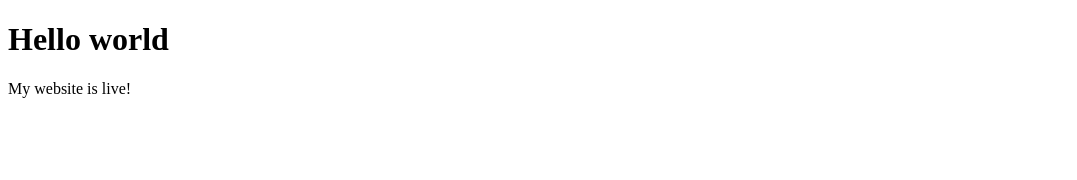
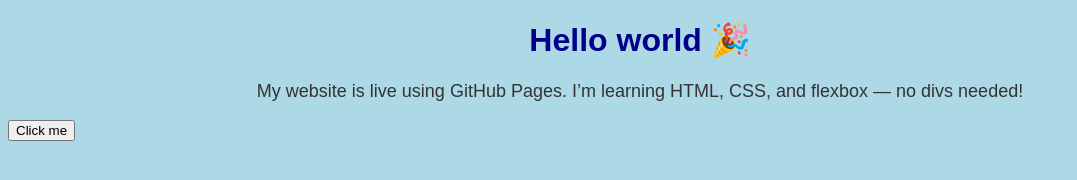
Before and after one commit to kirstywirsty/test, a plain HTML site: page index.html in a window 1280 px wide. Shown: the whole page, without its empty margins (0-1077 px from the left). Drawn offline with Linux system fonts and the light colour scheme.

Commit message:
something

```diff
--- a/index.html
+++ b/index.html
@@ -1,12 +1,28 @@
 <!DOCTYPE html>
-<html>
+<html lang="en">
 <head>
-  <title>My first site</title>
+  <meta charset="UTF-8">
+  <title>My First Website</title>
+  <link rel="stylesheet" href="style.css">
 </head>
 <body>
 
-<h1>Hello world</h1>
-<p>My website is live!</p>
+  <main class="card">
+    <header>
+      <h1>Hello world 🎉</h1>
+    </header>
+
+    <article>
+      <p>
+        My website is live using GitHub Pages.
+        I’m learning HTML, CSS, and flexbox — no divs needed!
+      </p>
+    </article>
+
+    <footer>
+      <button>Click me</button>
+    </footer>
+  </main>
 
 </body>
 </html>
```
